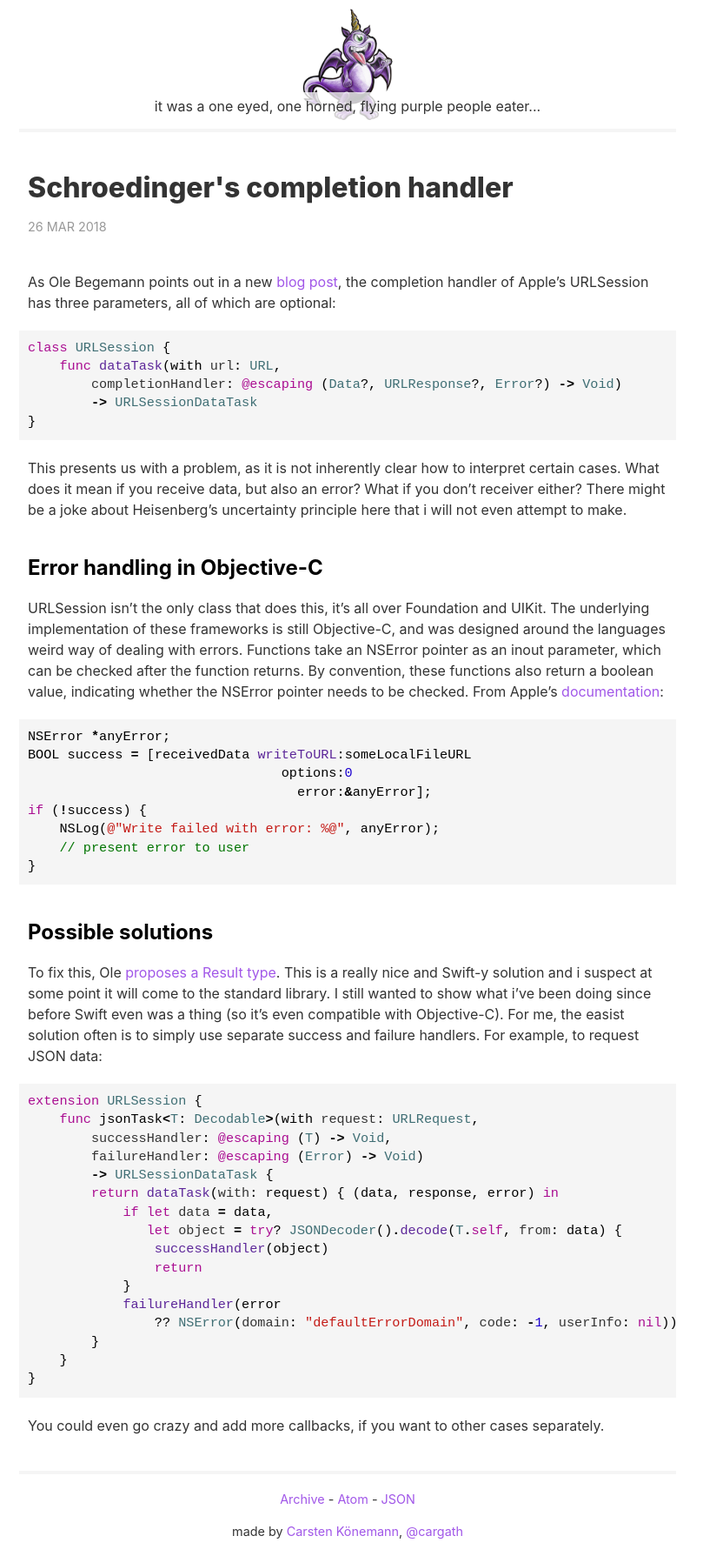
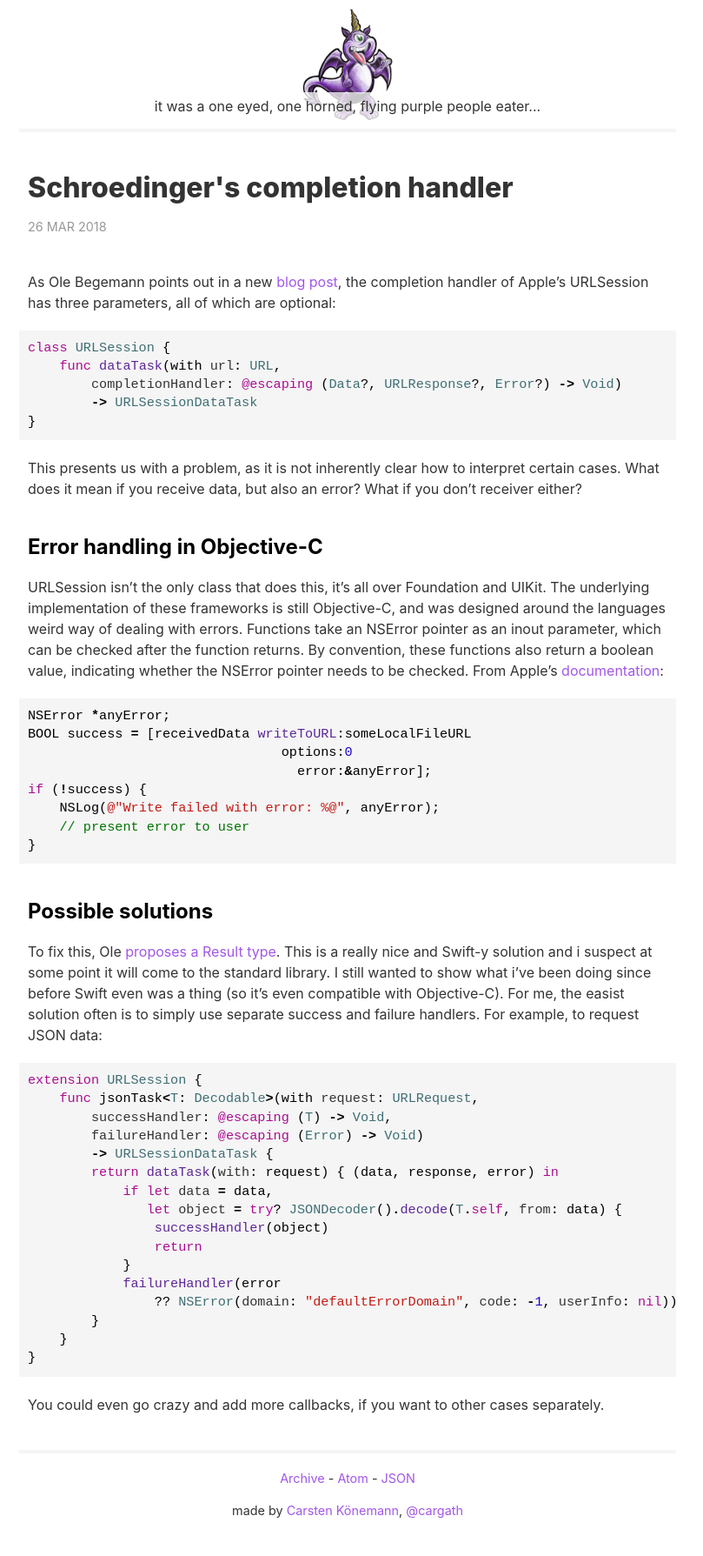
Before and after one commit to cargath/cargath.github.io, a Jekyll site: the page built from _posts/2018-03-26-Schroedingers-Completion-Handler.md, in a window 1280 px wide. Shown: the whole page at 87% size, without its empty margins (240-1049 px from the left). Built offline with Jekyll 4.4.1, drawn with Linux system fonts in a browser that asks for light colours; after the commit the page ends 1765 px from its top, so only the background shows below that.

Commit message:
Remove Heisenberg joke. One physics joke is enough for one post :D

````diff
--- a/_posts/2018-03-26-Schroedingers-Completion-Handler.md
+++ b/_posts/2018-03-26-Schroedingers-Completion-Handler.md
@@ -14,7 +14,7 @@ class URLSession {
 }
 ```
 
-This presents us with a problem, as it is not inherently clear how to interpret certain cases. What does it mean if you receive data, but also an error? What if you don't receiver either? There might be a joke about Heisenberg's uncertainty principle here that i will not even attempt to make.
+This presents us with a problem, as it is not inherently clear how to interpret certain cases. What does it mean if you receive data, but also an error? What if you don't receiver either?
 
 ## Error handling in Objective-C
 
````
